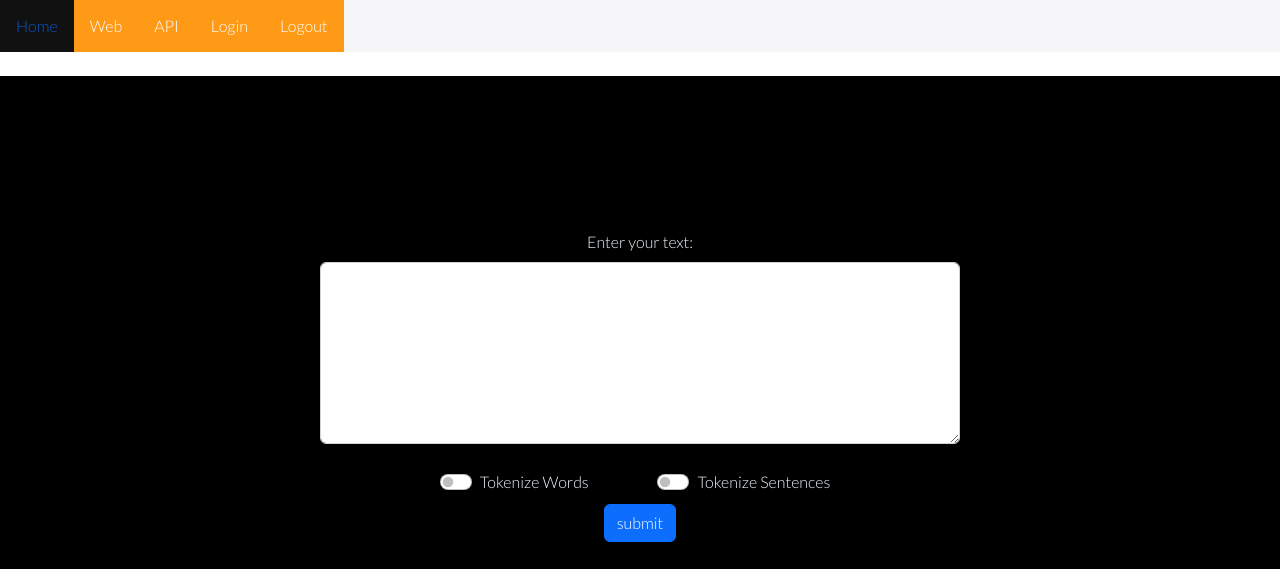
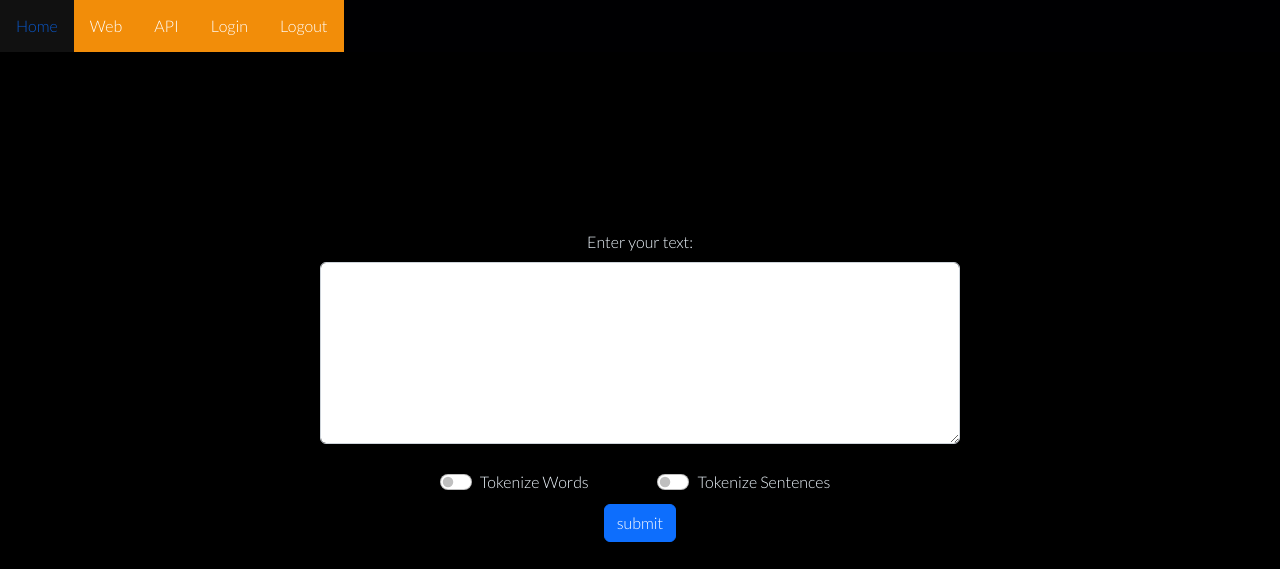
Before and after one commit to caffeinelover1012/sentiment-as-a-service-fin, a Django app: page /web/ in a window 1280 px wide. Shown: the top 569 px of the page. Run offline with Django 4.2, Linux system fonts and the light colour scheme.

Commit message:
css changed again

```diff
--- a/static/css/index.css
+++ b/static/css/index.css
@@ -8,7 +8,9 @@ ul {
   margin: 0;
   padding: 0;
 }
-
+body{
+  background-color: black;
+}
 html{
   background-color: black;
   height: 100%;
```
Also changed, not shown: show/static/css/index.css (+6 -1 lines).
